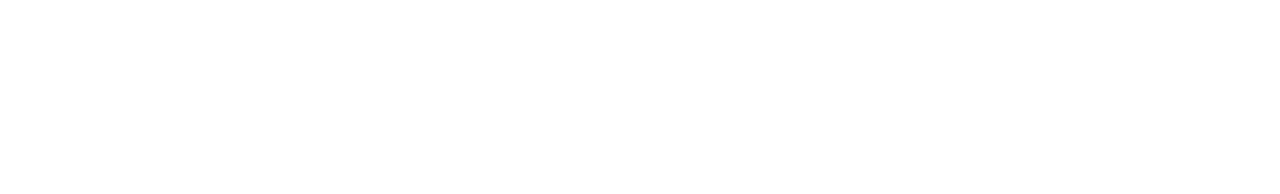
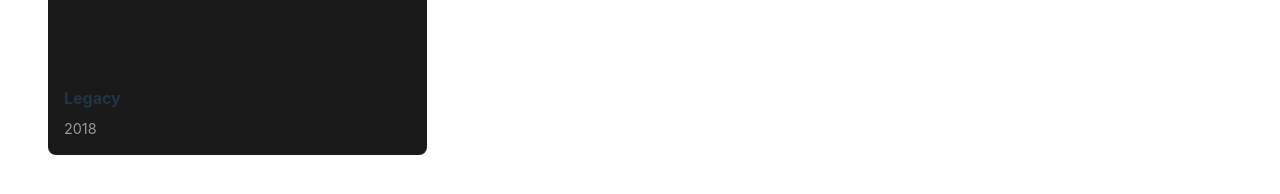
Before and after one commit to 10Nderitu/movie_selector, a React (Vite) app: page / in a window 1280 px wide. Shown: the part 1358-1552 px from the top of the page. Before the commit the page ends 800 px from the top, so only its background shows below. Built offline with nearby package versions, Linux system fonts and the light colour scheme.

Commit message:
Added styling to components

```diff
--- a/src/components/movieCard.jsx
+++ b/src/components/movieCard.jsx
@@ -1,3 +1,5 @@
+import "../css/MovieCard.css"
+
 function MovieCard ({movie}) {
 
     function onFavorite(){
--- a/src/pages/favorites.jsx
+++ b/src/pages/favorites.jsx
@@ -1,3 +1,5 @@
+import "../css/Favorites.css"
+
 function Favorites() {
     return <div className="favorites-empty">
         <h2>There are no favorite movies</h2>
--- a/src/pages/home.jsx
+++ b/src/pages/home.jsx
@@ -1,6 +1,7 @@
 import { use } from "react";
 import MovieCard from "../components/movieCard";
 import { useState } from "react";
+import "../css/Home.css"
 
 function Home() {
   const [searchQuery, setSearchQuery] = useState("");
@@ -9,6 +10,7 @@ function Home() {
     { id: 1, title: "Breaking Bad", release_date: "2010" },
     { id: 2, title: "Ransom", release_date: "2013" },
     { id: 3, title: "Joker", release_date: "2022" },
+    {id: 4, title: "Legacy", release_date: "2018"},
   ];
 
   const handleSearch = (e) => {
```
